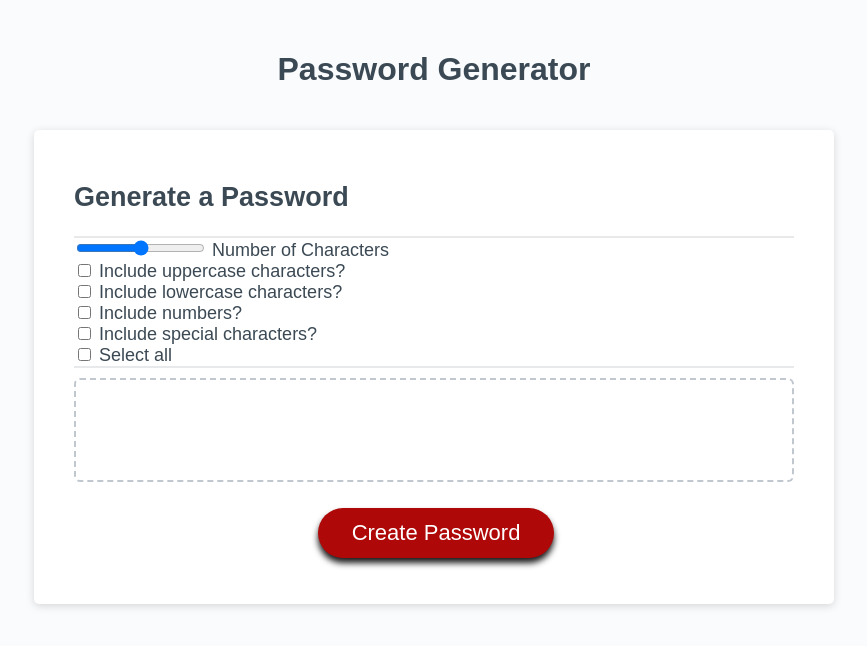
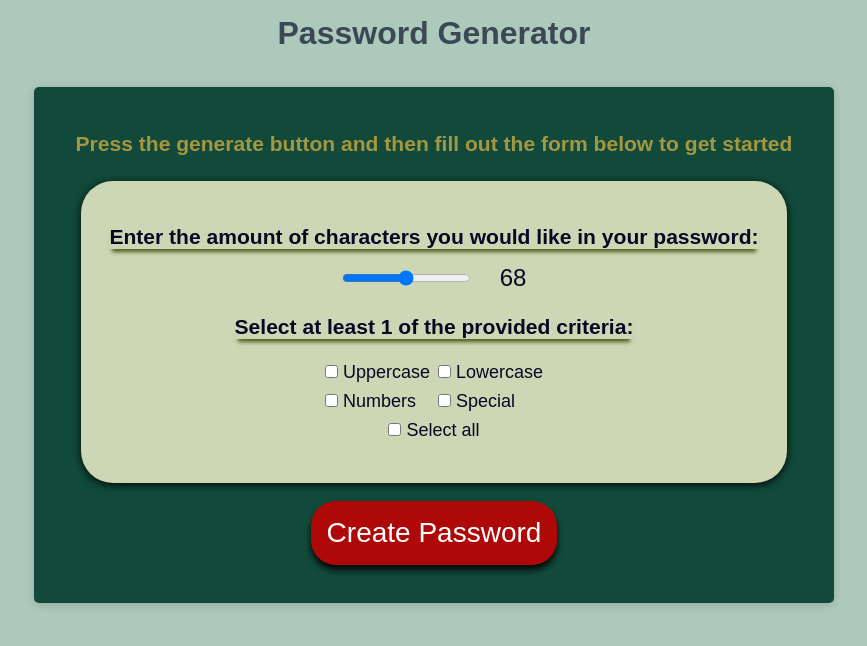
Before and after one commit to MaxFrank13/Password-Generator, a plain HTML site: page Develop/index.html in a window 1280 px wide. Both pictures are taken after a click on the button "Generate New Password". Shown: the whole page, without its empty margins (206-1073 px from the left). Drawn offline with Linux system fonts and the light colour scheme.

Commit message:
finished styles and cleaned up getPassword function

```diff
--- a/Develop/index.html
+++ b/Develop/index.html
@@ -10,35 +10,53 @@
 </head>
 
 <body>
-  <main>
   <header>
     <h1>Password Generator</h1>
   </header>
   <section class="generator">
     <div class="form-header">
-        <h2>Generate a Password</h2>
+      <h3>
+        Press the generate button and then fill out the form below to get started
+      </h3>
     </div>
     <form class="form hide">
+      <div class="form-section" id="amount">
+        <div class="form-item">
+          <h3>Enter the amount of characters you would like in your password: </h3>
           <input type="range" id="character-count" name="character-count" min="8" max="128">
-        <label for="character-count">Number of Characters</label><br>
+          <label for="character-count" id="number-display"></label>
+        </div>
+      </div>
+      <h3>Select at least 1 of the provided criteria:</h3>
+      <div class="form-section" id="criteria">
+        <div class="form-item">
           <input type="checkbox" id="upper-case" name="upper-case" value="boolean">
-        <label for="upper-case"> Include uppercase characters?</label><br>
+          <label for="upper-case"> Uppercase</label>
+        </div>
+        <div class="form-item">
           <input type="checkbox" id="lower-case" name="lower-case" value="boolean">
-        <label for="lower-case"> Include lowercase characters?</label><br>
+          <label for="lower-case"> Lowercase</label>
+        </div>
+        <div class="form-item">
           <input type="checkbox" id="numbers" name="numbers" value="boolean">
-        <label for="numbers"> Include numbers?</label><br>
+          <label for="numbers"> Numbers</label>
+        </div>
+        <div class="form-item">
           <input type="checkbox" id="spec-chars" name="spec-chars" value="boolean">
-        <label for="spec-chars"> Include special characters?</label><br>
+          <label for="spec-chars"> Special</label>
+        </div>
+        <div class="form-item">
           <input type="checkbox" id="select-all" name="select-all" value="boolean">
-        <label for="select-all"> Select all</label><br>
+          <label for="select-all"> Select all</label>
+        </div>
+      </div>
     </form>
+    <p class="password hide"></p>
     <div class="button-container">
-        <p class="password hide"></p>
       <button id="generate" class="btn">Generate New Password</button>
       <button id="create" class="btn hide">Create Password</button>
     </div>
   </section>
-  </main>
   <script src="script.js"></script>
 </body>
 
--- a/Develop/script.js
+++ b/Develop/script.js
@@ -1,16 +1,20 @@
+window.addEventListener("DOMContentLoaded", function () {
+
   // **** Form selectors ****
   const form = document.querySelector(".form")
+  const formHeader = document.querySelector(".form-header");
   const createBtn = document.querySelector("#create");
   const generateBtn = document.querySelector("#generate");
-let passwordTextBox = document.querySelector(".password")
+  const passwordTextBox = document.querySelector(".password")
+  const numberDisplay = document.querySelector("#number-display");
 
   // **** Form inputs ****
-let desiredLength = document.getElementById("character-count");
-let includeUpperCase = document.getElementById("upper-case");
-let includeLowerCase = document.getElementById("lower-case");
-let includeNumbers = document.getElementById("numbers");
-let includeSpecChars = document.getElementById("spec-chars");
-let selectAll = document.getElementById("select-all");
+  const desiredLength = document.getElementById("character-count");
+  const includeUpperCase = document.getElementById("upper-case");
+  const includeLowerCase = document.getElementById("lower-case");
+  const includeNumbers = document.getElementById("numbers");
+  const includeSpecChars = document.getElementById("spec-chars");
+  const selectAll = document.getElementById("select-all");
 
   // **** Button Listeners ****
   generateBtn.addEventListener("click", function () {
@@ -18,7 +22,8 @@ generateBtn.addEventListener("click", function () {
     generateBtn.classList.toggle("hide");
     createBtn.classList.toggle("hide");
     form.classList.remove("hide");
-  passwordTextBox.classList.remove("hide");
+    passwordTextBox.classList.add("hide");
+    formHeader.style.opacity = "0.7";
   })
 
   createBtn.addEventListener("click", function () {
@@ -27,12 +32,20 @@ createBtn.addEventListener("click", function () {
       generateBtn.classList.toggle("hide");
       createBtn.classList.toggle("hide");
       form.classList.add("hide");
+      passwordTextBox.classList.remove("hide");
     } else {
       alert("please select at least 1 of the provided criteria")
     }
   });
 
-selectAll.addEventListener("click", function(e) {
+  // default display
+  numberDisplay.textContent = desiredLength.value;
+
+  desiredLength.addEventListener("click", function () {
+    numberDisplay.textContent = desiredLength.value;
+  })
+
+  selectAll.addEventListener("click", function (e) {
     if (e.target.checked === true) {
       includeUpperCase.checked = true;
       includeLowerCase.checked = true;
@@ -54,10 +67,15 @@ function getPassword(length, upper, lower, nums, specs) {
 
     for (let i = 0; newPasswordArray.length < length; i++) {
       let newVal = String.fromCharCode(Math.floor((Math.random() * 95) + 32));
-    if (upper === false && /[A-Z]/.test(newVal)) { }
-    else if (lower === false && /[a-z]/.test(newVal)) { }
-    else if (nums === false && /[\d]/.test(newVal)) { }
-    else if (specs === false && /[ !"#$%&'()*+,-./:;<=>?@\\[\]^_`{|}~]/.test(newVal)) { }
+      if (
+        upper === false && /[A-Z]/.test(newVal) ||
+        lower === false && /[a-z]/.test(newVal) ||
+        nums === false && /[\d]/.test(newVal) ||
+        specs === false && /[/s!"#$%&'()*+,-./:;<=>?@\\[\]^_`{|}~]/.test(newVal)
+        ) { }
+      else if (specs === true && /\s/.test(newVal)) {
+        newPasswordArray.push("\xa0");
+      }
       else {
         newPasswordArray.push(newVal);
       }
@@ -66,7 +84,6 @@ function getPassword(length, upper, lower, nums, specs) {
     passwordTextBox.textContent = newPassword;
 
     console.log(newPassword);
-  console.log(typeof newPassword);
   }
 
   function reset() {
@@ -91,11 +108,5 @@ function checkVals() {
     }
   }
 
-function massSelect() {
-  if (selectAll.checked === true) {
-    includeUpperCase.checked = false;
-    includeLowerCase.checked = false;
-    includeNumbers.checked = false;
-    includeSpecChars.checked = false;
-  }
-}
+})
+// end of window listener
--- a/Develop/style.css
+++ b/Develop/style.css
@@ -1,6 +1,8 @@
 *,
 *::before,
 *::after {
+  margin: 0;
+  padding: 0;
   box-sizing: border-box;
 }
 
@@ -12,15 +14,16 @@ main {
   padding: 0;
 }
 
+h1,
+h2,
+h3,
+h4 {
+  margin: 15px auto;
+}
+
 body {
   font-family: sans-serif;
-  background-color: #f9fbfd;
-}
-
-main {
-  padding-top: 30px;
-  padding-left: 20px;
-  padding-right: 20px;
+  background: #78a7909c;
 }
 
 header {
@@ -31,94 +34,117 @@ header {
 }
 
 .generator {
-  background-color: hsl(0, 0%, 100%);
+  display: flex;
+  flex-direction: column;
+  align-items: center;
+  margin: 0 auto;
+  padding: 30px 40px;
+  background: #114a3a;
   border-radius: 5px;
   border-width: 1px;
   box-shadow: rgba(0, 0, 0, 0.15) 0px 2px 8px 0px;
-  color: hsl(206, 17%, 28%);
+  color: #090722;
   font-size: 18px;
-  margin: 0 auto;
   max-width: 800px;
-  padding: 30px 40px;
+  transition: all 3s linear;
 }
-
-.form-header::after {
-  content: " ";
-  display: block;
-  width: 100%;
-  background: #e7e9eb;
-  height: 2px;
+.form-header {
+  color: #e3b843;
 }
 
 .form {
+  display: flex;
+  flex-direction: column;
+  align-items: center;
+  margin: 10px 0;
   min-height: 100px;
-  transition: all 3s linear;
+  gap: 0.5rem;
+  padding: 1.8rem;
+  border-radius: 2rem;
+  background: #cdd7b5;
+  box-shadow:rgba(0, 0, 0, 0.9) 0px 2px 8px 0px;
 }
-
+.form h3 {
+  box-shadow: rgb(76 96 27) 0px 6px 4px -3px;
+}
+#amount * {
+  text-align: center;
+}
+#number-display {
+  font-size: 1.5rem;
+  padding-left: 1.5rem;
+  height: 2rem;
+}
+#criteria {
+  display: grid;
+  grid-template-columns: 1fr 1fr;
+  grid-template-rows: 1fr 1fr 1fr;
+  grid-template-areas:
+      "upper lower"
+      "number special"
+      "select select";
+  padding-bottom: 0.85rem;
+  gap: 0.5rem;
+}
+#criteria .form-item:nth-child(1) {
+  grid-area: upper;
+}
+#criteria .form-item:nth-child(2) {
+  grid-area: lower;
+}
+#criteria .form-item:nth-child(3) {
+  grid-area: number;
+}
+#criteria .form-item:nth-child(4) {
+  grid-area: special;
+}
+#criteria .form-item:nth-child(5) {
+  grid-area: select;
+  text-align: center;
+}
 .button-container {
   text-align: center;
 }
-
-.button-container::before {
-  content: " ";
-  display: block;
-  width: 100%;
-  background: #e7e9eb;
-  height: 2px;
-}
-
-.button-container::after {
-  content: " ";
-  display: block;
-  clear: both;
-}
-
 .btn {
+  margin: 0.5rem;
   border: none;
-  background-color: hsl(360, 91%, 36%);
+  background-color: #af0808;
   border-radius: 25px;
   box-shadow: rgba(0, 0, 0, 0.9) 0px 5px 6px 0px;
-  color: hsl(0, 0%, 100%);
-  display: inline-block;
-  font-size: 22px;
-  line-height: 22px;
-  margin: 16px 16px 16px 20px;
-  padding: 14px 34px;
+  color: #ffffff;
   text-align: center;
   cursor: pointer;
+  padding: 1rem;
+  font-size: 1.75rem;
 }
-
 button[disabled] {
   cursor: default;
   background: #c0c7cf;
 }
-
 .float-right {
   float: right;
 }
-
 .password {
   -webkit-appearance: none;
   -moz-appearance: none;
   appearance: none;
   border: none;
   display: block;
-  width: 100%;
-  padding: 15px 15px 85px;
+  width: 85%;
+  padding: 15px 15px 50px;
+  background: #cdd7b5;
   font-size: 1.2rem;
   text-align: center;
   margin: 10px 0;
   border: 2px dashed #c0c7cf;
   border-radius: 6px;
-  resize: none;
-  overflow: hidden;
+  inline-size: 50vw;
+  word-wrap: break-word;
+  box-shadow: rgb(0 0 0 / 90%) 0px 2px 8px 0px;
 }
-
-
 .hide {
   display: none;
 }
-
 
 @media (max-width: 690px) {
   .btn {
```
Lines whose indentation alone changed are shown as unchanged.
